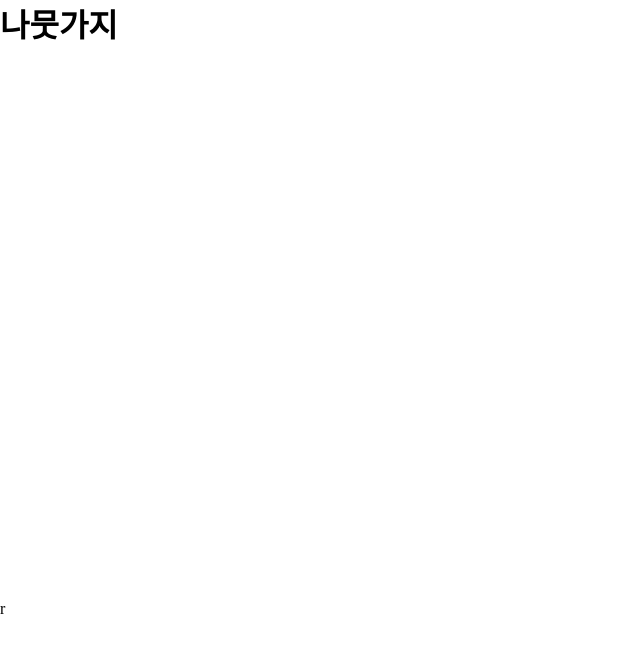
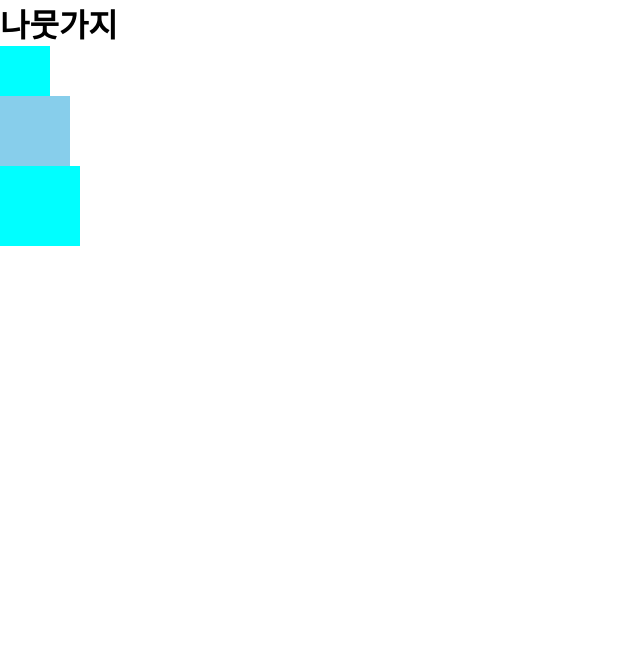
Before and after one commit to ParkDalJae/23-02-22-branchTest, a plain HTML site: page index.html in a window 1280 px wide. Shown: the whole page, without its empty margins (0-640 px from the left). Drawn offline with Linux system fonts and the light colour scheme.

Commit message:
common.css background-color 수정

```diff
--- a/common.css
+++ b/common.css
@@ -2,17 +2,18 @@
   margin: 0;
   box-sizing: border-box;
 }
-body>:nth-child(1){
-width: 200px;
-height: 300px;
+body>div>:nth-child(1){
+  width: 50px;
+  height: 50px;
+  background-color: aqua;
 }
-body>:nth-child(2){
-  width: 200px;
-  height: 300px;
-
+body>div>:nth-child(2){
+  width: 70px;
+  height: 70px;
+  background-color: skyblue;
 }
-body>:nth-child(3){
-  width: 200px;
-  height: 300px;
-
+body>div>:nth-child(3){
+  width: 80px;
+  height: 80px;
+  background-color: cyan;
 }
--- a/index.html
+++ b/index.html
@@ -17,4 +17,4 @@
   </div>
 
 </body>
-</html>r
+</html>
```
